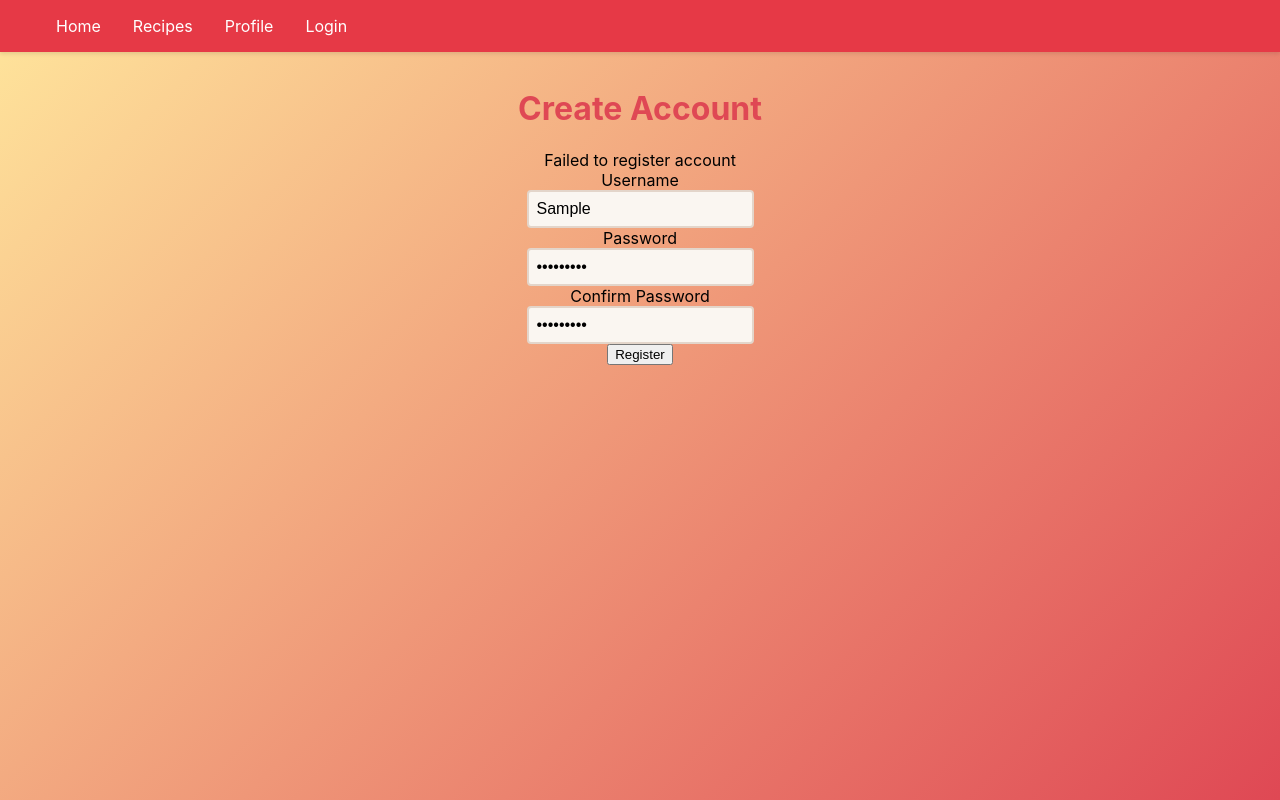
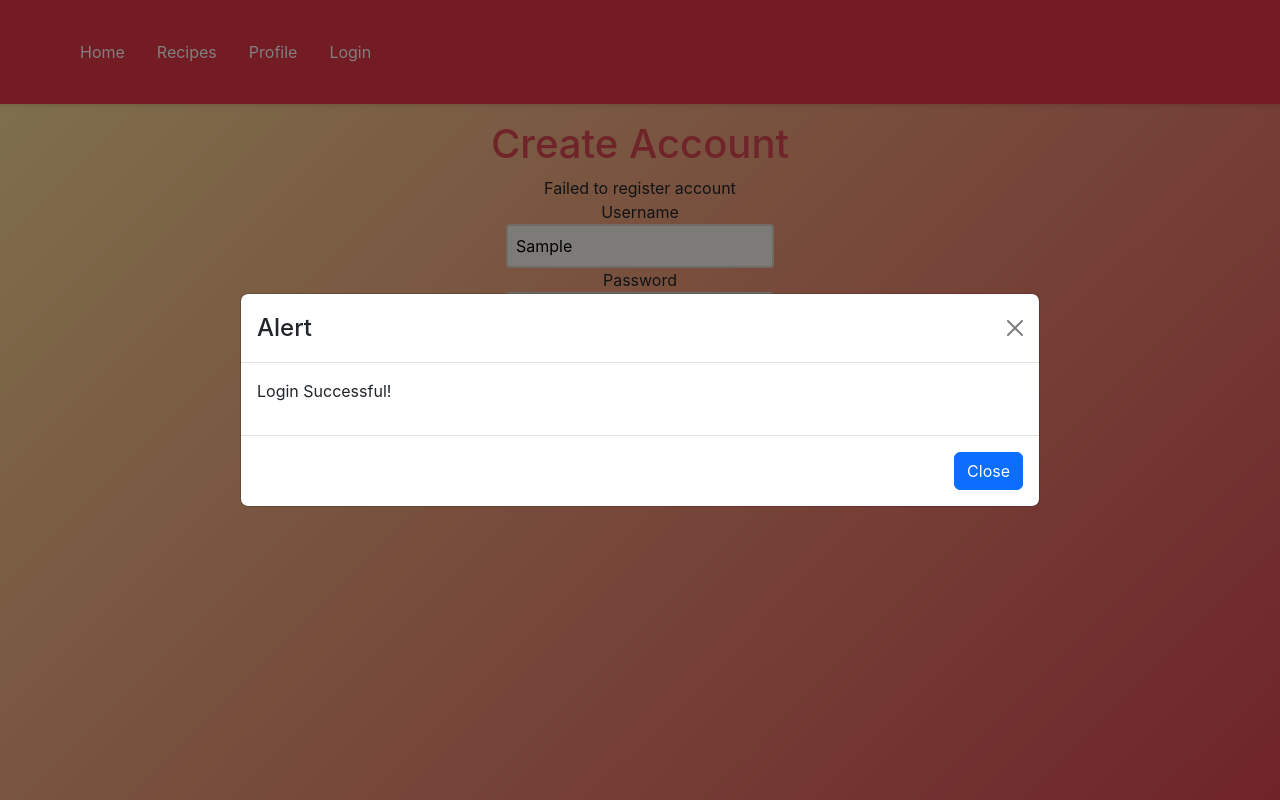
Before and after one commit to M-Dearlove/spoonfed, a React (Vite) app in the folder client/: page /register in a window 1280 px wide. Both pictures are taken after typing "Sample", "Sample123", "Sample123" into the empty fields and a click on the button "Register". Built offline with nearby package versions, Linux system fonts and the light colour scheme; no server answers.

Commit message:
push up new changes to danielle branch

```diff
--- a/client/package.json
+++ b/client/package.json
@@ -12,9 +12,11 @@
   },
   "dependencies": {
     "bcryptjs": "^2.4.3",
+    "bootstrap": "^5.3.3",
     "cors": "^2.8.5",
     "react": "^18.3.1",
     "react-dom": "^18.3.1",
+    "react-icons": "^5.4.0",
     "react-router-dom": "^6.23.1"
   },
   "devDependencies": {
--- /dev/null
+++ b/client/src/components/loginModal.tsx
@@ -0,0 +1,36 @@
+import Button from 'react-bootstrap/Button';
+import Modal, { ModalProps as BSModalProps } from 'react-bootstrap/Modal';
+
+interface LoginModalProps extends Omit<BSModalProps, 'onHide'> {
+    onHide: () => void;
+    show: boolean;
+    size?: 'sm' | 'lg' | 'xl';
+    centered?: boolean;
+}
+
+const LoginModal = (props: LoginModalProps) => {
+    return (
+        <Modal
+            {...props}
+            size="lg"
+            aria-labelledby="contained-modal-title-vcenter"
+            centered
+        >
+            <Modal.Header closeButton>
+                <Modal.Title id="contained-modal-title-vcenter">
+                    Alert
+                </Modal.Title>
+            </Modal.Header>
+            <Modal.Body>
+                <p>
+                    Login Successful!
+                </p>
+            </Modal.Body>
+            <Modal.Footer>
+                <Button onClick={props.onHide}>Close</Button>
+            </Modal.Footer>
+        </Modal>
+    );
+};
+
+export default LoginModal;
--- a/client/src/main.tsx
+++ b/client/src/main.tsx
@@ -1,88 +1,92 @@
-import ReactDOM from 'react-dom/client';
-import { createBrowserRouter, RouterProvider } from 'react-router-dom';
-import React from 'react';
+import ReactDOM from "react-dom/client";
+import { createBrowserRouter, RouterProvider } from "react-router-dom";
+import React from "react";
+import 'bootstrap/dist/css/bootstrap.min.css';
 
 // Fix import paths
-import App from '../app.tsx';
-import ErrorPage from './pages/ErrorPage';
-import MainPage from './pages/Mainpage';
-import RecipeSearch from './components/RecipeSearch';
-import SavedRecipes from './pages/SavedRecipes';
-import PairingDisplay from './components/PairingDisplay.tsx';
-import RecipeDetail from './services/RecipeDetailService.ts';
-import UserProfile from './pages/UserProfile';  // Add this import
-import Dashboard from './pages/dashboard';
-import Login from './pages/Login'
-import Register from './pages/Register.tsx';
-import './styles/style.css';
-import IngredientsPage from './pages/Ingredientspage.tsx';
+import App from "../app.tsx";
+import ErrorPage from "./pages/ErrorPage";
+import MainPage from "./pages/Mainpage";
+import RecipeSearch from "./components/RecipeSearch";
+import SavedRecipes from "./pages/SavedRecipes";
+import PairingDisplay from "./components/PairingDisplay.tsx";
+import RecipeDetail from "./services/RecipeDetailService.ts";
+import UserProfile from "./pages/UserProfile";
+import Dashboard from "./pages/dashboard";
+import Login from "./pages/Login";
+import Register from "./pages/Register.tsx";
+import "./styles/style.css";
+import IngredientsPage from "./pages/Ingredientspage.tsx";
 // main.tsx
 const router = createBrowserRouter([
   {
-    path: '/',
+    path: "/",
     element: <App />,
     errorElement: <ErrorPage />,
     children: [
       {
         index: true,
-        element: <MainPage />
+        element: <MainPage />,
       },
       {
-        path: 'login',
-        element: <Login />
+        path: "login",
+        element: <Login />,
       },
       {
-        path: 'dashboard',
-        element: <Dashboard />
+        path: "dashboard",
+        element: <Dashboard />,
       },
       {
-        path: 'recipe-search',
-        element: <RecipeSearch />
+        path: "recipe-search",
+        element: <RecipeSearch />,
       },
       {
-        path: 'profile',
-        element: <UserProfile />
+        path: "profile",
+        element: <UserProfile />,
       },
       {
-        path: 'register',
-        element: <Register />
+        path: "register",
+        element: <Register />,
       },
       {
-        path: 'saved-recipes',
-        element: <SavedRecipes />
+        path: "saved-recipes",
+        element: <SavedRecipes />,
       },
       {
-        path:  'ingredient-page',
-        element: <IngredientsPage />
+        path: "ingredient-page",
+        element: <IngredientsPage />,
       },
 
       {
-        path: 'recipe/:id',
-        element: <RecipeDetail />
+        path: "recipe/:id",
+        element: <RecipeDetail />,
       },
 
       {
-          path: 'pairing/:recipeId',
-          element: <PairingDisplay recipe={{
-            sourceUrl: '',
+        path: "pairing/:recipeId",
+        element: (
+          <PairingDisplay
+            recipe={{
+              sourceUrl: "",
               suggestedPairings: [],
               customPairings: [],
-            id: '',
-            title: '',
-            description: '',
-            foodGroup: '',
+              id: "",
+              title: "",
+              description: "",
+              foodGroup: "",
               ingredients: [],
               instructions: [],
               searchMode: false,
-            matchingIngredients:'',
-          }} />
-        }
-
-    ]
-  }
+              matchingIngredients: "",
+            }}
+          />
+        ),
+      },
+    ],
+  },
 ]);
 // Create root and render
-const rootElement = document.getElementById('root');
+const rootElement = document.getElementById("root");
 if (rootElement) {
   ReactDOM.createRoot(rootElement).render(
     <React.StrictMode>
--- a/client/src/pages/Login.tsx
+++ b/client/src/pages/Login.tsx
@@ -3,18 +3,17 @@ import { Link } from 'react-router-dom';
 import Auth from '../utils/auth.js';
 import '../index.css';
 import { login } from "../api/authAPI";
-
+import LoginModal from "../components/loginModal.js";
 interface LoginData {
   username: string;
   password: string;
 }
-
 const Login = () => {
+  const [modalShow, setModalShow] = useState(false);
   const [loginData, setLoginData] = useState<LoginData>({
     username: '',
     password: ''
   });
-
   const handleChange = (e: ChangeEvent<HTMLInputElement | HTMLSelectElement>) => {
     const { name, value } = e.target;
     setLoginData({
@@ -22,15 +21,12 @@ const Login = () => {
       [name]: value
     });
   };
-
   const handleSubmit = async (e: FormEvent) => {
     e.preventDefault();
-
     if (!loginData.username || !loginData.password) {
       alert("Both fields are required!");
       return;
     }
-
     try {
       const data = await login(loginData);
       Auth.login(data.token);
@@ -38,7 +34,6 @@ const Login = () => {
       console.error('Failed to login', err);
     }
   };
-
   return (
     <div className="container">
       <form className="form" onSubmit={handleSubmit}>
@@ -57,7 +52,13 @@ const Login = () => {
           value={loginData.password}
           onChange={handleChange}
         />
-        <button className="submit" type="submit">Login</button>
+        <button onClick={() => setModalShow(true)} className="submit" type="submit">Login</button>
+        <LoginModal
+          show={modalShow}
+          onHide={() => setModalShow(false)}
+          size="lg"
+          centered
+        />
       </form>
       <p className="register">
         Don't have an account? <Link to="/register"> Register here</Link>
@@ -65,5 +66,4 @@ const Login = () => {
     </div>
   );
 };
-
 export default Login;
--- a/client/src/pages/Register.tsx
+++ b/client/src/pages/Register.tsx
@@ -1,24 +1,21 @@
 import { useState, FormEvent, ChangeEvent } from "react";
-import { useNavigate } from 'react-router-dom';
 import { registerUser } from "../api/userAPI";
 import Auth from '../utils/auth';
 import { login } from "../api/authAPI";
-
+import LoginModal from "../components/loginModal";
 interface RegisterData {
   username: string;
   password: string;
   confirmPassword: string;
 }
-
 const Register = () => {
-  const navigate = useNavigate();
+  const [modalShow, setModalShow] = useState(false);
   const [registerData, setRegisterData] = useState<RegisterData>({
     username: '',
     password: '',
     confirmPassword: ''
   });
   const [error, setError] = useState<string>('');
-
   const handleChange = (e: ChangeEvent<HTMLInputElement>) => {
     const { name, value } = e.target;
     setRegisterData({
@@ -26,58 +23,45 @@ const Register = () => {
       [name]: value
     });
   };
-
   const handleSubmit = async (e: FormEvent) => {
     e.preventDefault();
     setError('');
-
     // Validation
     if (!registerData.username || !registerData.password || !registerData.confirmPassword) {
       setError('All fields are required');
       return;
     }
-
     if (registerData.password !== registerData.confirmPassword) {
       setError('Passwords do not match');
       return;
     }
-
     try {
       console.log('Starting registration process...');
-
       // Register the user
       await registerUser({
         username: registerData.username,
         password: registerData.password
       });
-
       console.log('Registration successful, attempting login...');
-
       // Automatically log in after successful registration
       const loginResponse = await login({
         username: registerData.username,
         password: registerData.password
       });
-
       if (!loginResponse || !loginResponse.token) {
         throw new Error('Login response missing token');
       }
-
       Auth.login(loginResponse.token);
-      navigate('/dashboard');
-
     } catch (err) {
       console.error('Registration/Login error:', err);
       setError(err instanceof Error ? err.message : 'Failed to register account');
     }
   };
-
   return (
     <div className="container">
       <form className="form" onSubmit={handleSubmit}>
         <h1>Create Account</h1>
         {error && <div className="error-message">{error}</div>}
-
         <label>Username</label>
         <input
           type="text"
@@ -85,7 +69,6 @@ const Register = () => {
           value={registerData.username}
           onChange={handleChange}
         />
-
         <label>Password</label>
         <input
           type="password"
@@ -93,7 +76,6 @@ const Register = () => {
           value={registerData.password}
           onChange={handleChange}
         />
-
         <label>Confirm Password</label>
         <input
           type="password"
@@ -101,11 +83,15 @@ const Register = () => {
           value={registerData.confirmPassword}
           onChange={handleChange}
         />
-
-        <button type="submit">Register</button>
+        <button onClick={() => setModalShow(true)} type="submit">Register</button>
+        <LoginModal
+          show={modalShow}
+          onHide={() => setModalShow(false)}
+          size="lg"
+          centered
+        />
       </form>
     </div>
   );
 };
-
 export default Register;
```
Also changed, not shown: 2 other files (tests, documents, lock files or other folders). Lines whose indentation alone changed are shown as unchanged.
